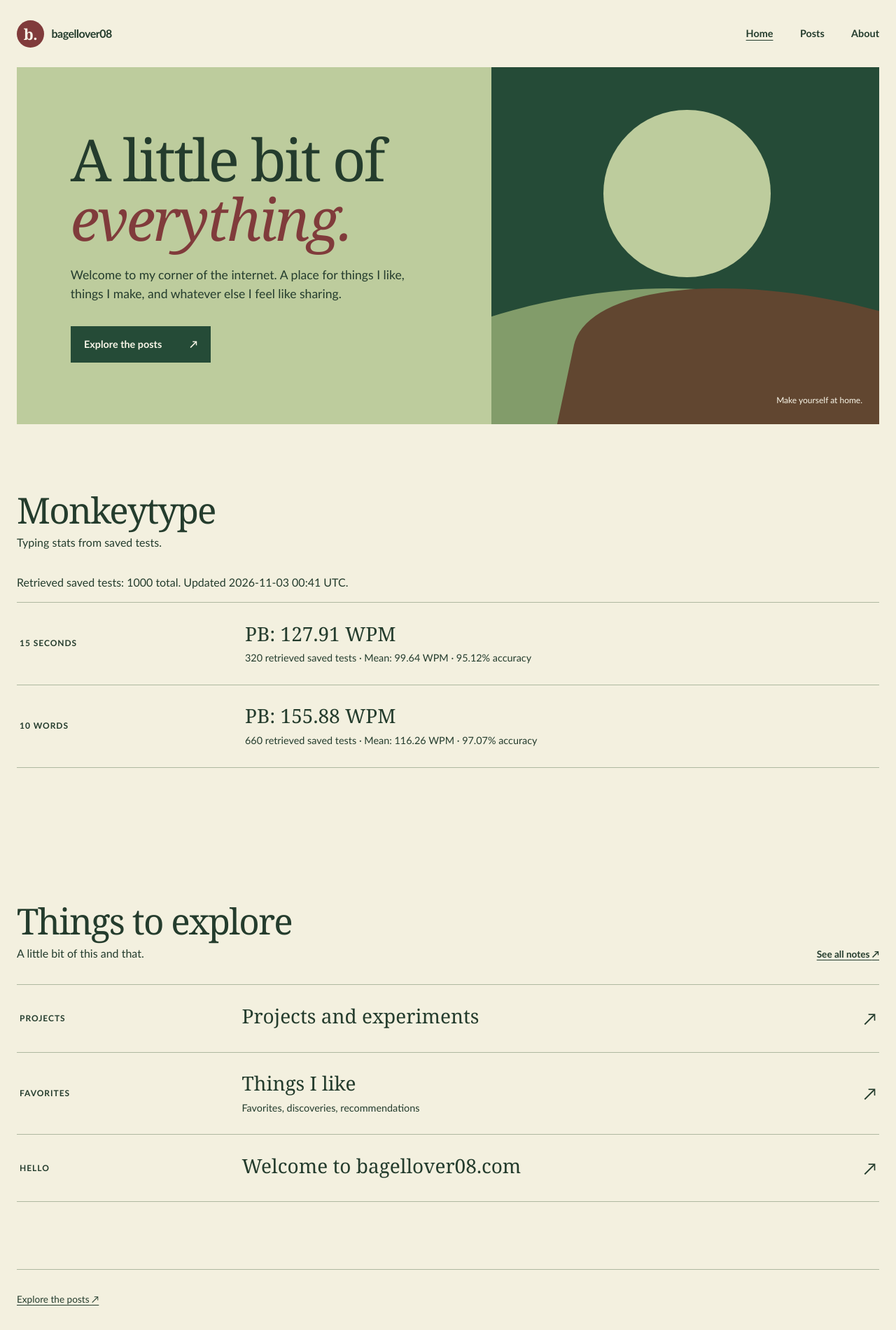
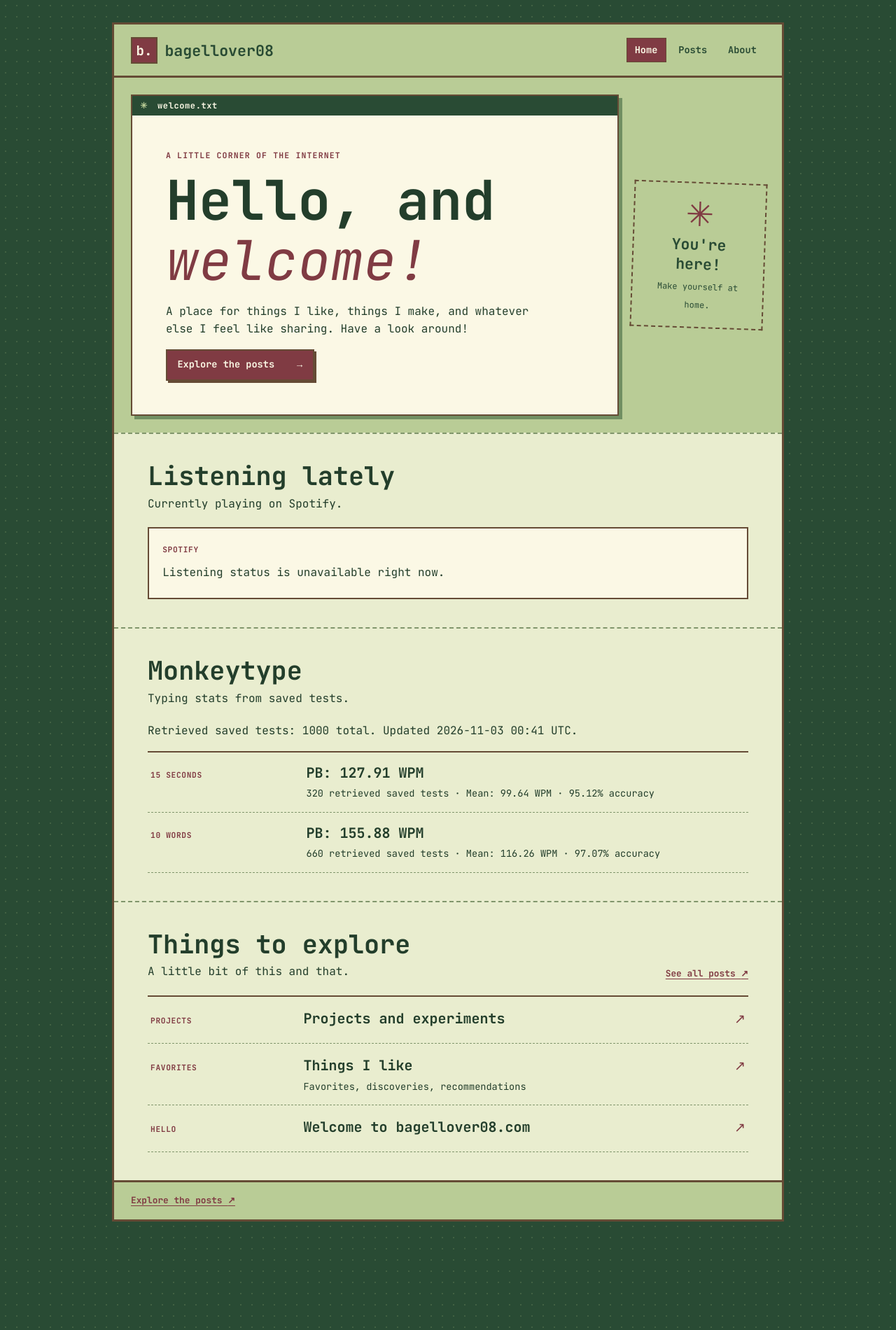
Before and after one commit to bagellover08/bagellover08, a Jekyll site: the page built from index.html, in a window 1280 px wide. Shown: the whole page at 70% size. Built offline with Jekyll 4.4.1, drawn with Linux system fonts in a browser that asks for light colours.

Commit message:
Refresh site design and add Spotify playback

```diff
--- a/_config.yml
+++ b/_config.yml
@@ -2,6 +2,8 @@ title: bagellover08
 description: A personal corner of the internet for sharing whatever catches my interest.
 baseurl: ""
 url: "https://bagellover08.com"
+# Public, read-only Worker endpoint; credentials stay in Cloudflare.
+spotify_playback_url: "https://bagellover08-spotify-playback.spotify-playback-worker.workers.dev/playback"
 markdown: kramdown
 collections:
   notes:
@@ -22,3 +24,4 @@ exclude:
   - DESIGN.md
   - scripts
   - tests
+  - spotify-worker
--- a/_layouts/default.html
+++ b/_layouts/default.html
@@ -5,6 +5,7 @@
   <meta name="viewport" content="width=device-width, initial-scale=1">
   <title>{% if page.title %}{{ page.title | escape }} · {% endif %}{{ site.title | escape }}</title>
   <meta name="description" content="{{ page.description | default: site.description | escape }}">
+  <link rel="stylesheet" href="https://fonts.googleapis.com/css2?family=JetBrains+Mono:ital,wght@0,400;0,700;1,400;1,700&amp;display=swap">
   <link rel="stylesheet" href="{{ '/assets/css/style.css' | relative_url }}">
 </head>
 <body>
--- a/assets/css/style.css
+++ b/assets/css/style.css
@@ -1,92 +1,89 @@
-/* Change these colors to make the site your own. */
+/* The site's forest palette: change these to make it your own. */
 :root {
-  --paper: #f3f0df;
-  --ink: #243c2d;
-  --forest: #254b37;
-  --leaf: #bdcc9d;
-  --moss: #829c6a;
-  --earth: #614630;
-  --berry: #803b3b;
-  --cream: #faf7e9;
-  --line: #aeb8a0;
+  --paper: #e9edcf;
+  --ink: #233e2b;
+  --forest: #294b34;
+  --leaf: #b9cc96;
+  --moss: #718f62;
+  --earth: #654b35;
+  --berry: #803b43;
+  --cream: #fbf8e5;
+  --line: #81966c;
 }
 * { box-sizing: border-box; }
 html { scroll-behavior: smooth; }
-body { margin: 0; background: var(--paper); color: var(--ink); font-family: "Trebuchet MS", Verdana, sans-serif; line-height: 1.55; }
+body { margin: 0; color: var(--ink); background-color: var(--forest); background-image: radial-gradient(#426143 1px, transparent 1px); background-size: 16px 16px; font: 16px/1.6 "JetBrains Mono", monospace; }
 ::selection { background: var(--berry); color: var(--cream); }
-a { color: inherit; text-decoration-thickness: 1px; text-underline-offset: .25em; }
-a:focus-visible { outline: 3px solid var(--berry); outline-offset: 4px; }
-.wrap { width: min(100% - 3rem, 1240px); margin-inline: auto; }
+a { color: var(--berry); text-decoration-thickness: 1px; text-underline-offset: .2em; }
+a:hover { color: var(--forest); }
+a:focus-visible { outline: 3px solid var(--berry); outline-offset: 3px; }
+.wrap { width: min(100% - 2rem, 960px); margin-inline: auto; }
 .skip-link { position: absolute; top: -5rem; left: 1rem; background: var(--cream); padding: .6rem; z-index: 10; }
 .skip-link:focus { top: 1rem; }
-.site-header { min-height: 96px; display: flex; align-items: center; justify-content: space-between; gap: 2rem; }
-.brand { display: inline-flex; align-items: center; gap: .65rem; text-decoration: none; font-weight: bold; letter-spacing: -.03em; }
-.brand-mark { display: grid; place-items: center; width: 39px; height: 39px; border-radius: 50%; background: var(--berry); color: var(--cream); font: bold 1.35rem Georgia, serif; }
-nav { display: flex; flex-wrap: wrap; gap: clamp(1rem, 3vw, 2.5rem); font-size: .9rem; font-weight: bold; }
-nav a { text-decoration: none; }
-nav a:hover, nav a[aria-current] { text-decoration: underline; }
-.hero { display: grid; grid-template-columns: 1.1fr .9fr; min-height: 510px; background: var(--leaf); }
-.hero-copy { padding: clamp(2rem, 6vw, 6rem); align-self: center; }
+.site-header { margin-top: 2rem; padding: 1.1rem 1.5rem; background: var(--leaf); border: 3px solid var(--earth); border-bottom: 0; display: flex; align-items: center; justify-content: space-between; gap: 1rem; }
+.brand { display: inline-flex; align-items: center; gap: .65rem; color: var(--forest); text-decoration: none; font: bold 1.35rem "JetBrains Mono", monospace; }
+.brand-mark { display: grid; place-items: center; width: 38px; height: 38px; border: 2px solid var(--earth); background: var(--berry); color: var(--cream); font: bold 1.2rem "JetBrains Mono", monospace; }
+nav { display: flex; flex-wrap: wrap; gap: .35rem; font-size: .85rem; font-weight: bold; }
+nav a { padding: .35rem .7rem; color: var(--forest); text-decoration: none; border: 1px solid transparent; }
+nav a:hover, nav a[aria-current] { color: var(--cream); background: var(--berry); border-color: var(--earth); }
+main { width: min(100% - 2rem, 960px); margin-inline: auto; background: var(--paper); border: 3px solid var(--earth); border-bottom: 0; }
+main > .wrap { width: 100%; }
 h1, h2, p { margin-top: 0; }
-h1, h2 { font-family: Georgia, serif; font-weight: 400; letter-spacing: -.035em; line-height: 1.03; }
-h1 { font-size: clamp(3.3rem, 6.5vw, 6rem); margin-bottom: 1.5rem; }
-h1 em, .intro-inner em { color: var(--berry); font-weight: 400; }
-.hero-copy p { max-width: 35rem; font-size: 1.1rem; margin-bottom: 2rem; }
-.button { display: inline-flex; justify-content: space-between; align-items: center; gap: 2.5rem; padding: .95rem 1.2rem; background: var(--forest); color: var(--cream); text-decoration: none; font-size: .9rem; font-weight: bold; }
-.button:hover { background: var(--berry); }
-.hero-art { position: relative; overflow: hidden; min-height: 390px; background: var(--forest); }
-.sun { position: absolute; width: 43%; aspect-ratio: 1; border-radius: 50%; background: var(--leaf); top: 12%; left: 29%; }
-.hill { position: absolute; width: 130%; height: 55%; border-radius: 50% 50% 0 0; bottom: -20%; }
-.hill-back { background: var(--moss); left: -45%; transform: rotate(-12deg); }
-.hill-front { background: var(--earth); right: -50%; transform: rotate(12deg); }
-.art-caption { position: absolute; bottom: 1.5rem; right: 1.5rem; color: var(--cream); font-size: .75rem; }
-.intro-band { background: var(--forest); color: var(--cream); margin-top: 2.5rem; }
-.intro-inner { display: grid; grid-template-columns: auto 1fr auto; align-items: center; gap: clamp(1.5rem, 4vw, 4rem); padding-block: 3rem; }
-.big-asterisk { margin: 0; color: var(--leaf); font-size: 4rem; line-height: 1; }
-.intro-inner p:not(.big-asterisk) { max-width: 700px; margin: 0; font: 1.55rem/1.35 Georgia, serif; }
-.intro-inner em { color: var(--leaf); }
-.intro-inner a { font-size: .85rem; font-weight: bold; }
-.home-notes, .garden-content { padding-block: 6rem; }
-.section-head { display: flex; align-items: end; justify-content: space-between; gap: 2rem; margin-bottom: 2rem; }
-h2 { font-size: clamp(2.3rem, 4vw, 3.6rem); margin-bottom: .5rem; }
+h1, h2 { font-family: "JetBrains Mono", monospace; line-height: 1.1; }
+h1 { font-size: clamp(2.7rem, 7vw, 4.9rem); margin-bottom: 1rem; }
+h1 em { color: var(--berry); font-weight: normal; }
+h2 { font-size: clamp(1.7rem, 4vw, 2.3rem); margin-bottom: .4rem; }
+.hero { display: grid; grid-template-columns: minmax(0, 1fr) 190px; gap: 1.2rem; padding: 1.5rem; background: var(--leaf); }
+.hero-copy { border: 2px solid var(--earth); background: var(--cream); box-shadow: 5px 5px 0 var(--moss); }
+.window-label { margin: 0; padding: .35rem .7rem; background: var(--forest); color: var(--cream); font: bold .75rem/1.4 "JetBrains Mono", monospace; letter-spacing: .05em; }
+.window-label span { color: var(--leaf); margin-right: .4rem; }
+.hero-inner { padding: clamp(1.5rem, 4vw, 3rem); }
+.eyebrow { color: var(--berry); font-size: .72rem; font-weight: bold; letter-spacing: .1em; text-transform: uppercase; }
+.hero-inner > p:not(.eyebrow) { max-width: 35rem; }
+.button { display: inline-flex; align-items: center; gap: 2rem; padding: .6rem .9rem; border: 2px solid var(--earth); background: var(--berry); color: var(--cream); text-decoration: none; font-size: .85rem; font-weight: bold; box-shadow: 3px 3px 0 var(--earth); }
+.button:hover { background: var(--forest); color: var(--cream); }
+.welcome-note { align-self: center; padding: 1.25rem 1rem; border: 2px dashed var(--earth); text-align: center; color: var(--forest); transform: rotate(2deg); }
+.welcome-note p { margin: .3rem 0; font: bold 1.35rem "JetBrains Mono", monospace; }
+.welcome-note span:last-child { font-size: .75rem; }
+.welcome-star { color: var(--berry); font-size: 3rem; line-height: 1; }
+.home-notes, .garden-content { padding: 2.5rem clamp(1.5rem, 4vw, 3rem); }
+.home-notes { border-top: 2px dashed var(--line); }
+.spotify-player { padding: 1rem 1.2rem; border: 2px solid var(--earth); background: var(--cream); }
+.spotify-player p { margin: .5rem 0; }
+.spotify-player a { font-size: .8rem; font-weight: bold; }
+.section-head { display: flex; align-items: end; justify-content: space-between; gap: 1rem; margin-bottom: 1.3rem; }
 .section-head p { margin: 0; }
-.text-link, .count { font-size: .85rem; font-weight: bold; white-space: nowrap; }
-.note-list { border-top: 1px solid var(--line); }
-.note-row { display: grid; grid-template-columns: 1fr 3fr auto; gap: 2rem; align-items: center; padding: 1.7rem .25rem; border-bottom: 1px solid var(--line); text-decoration: none; }
-.note-row:hover .note-title { color: var(--berry); }
-.note-category { font-size: .75rem; font-weight: bold; text-transform: uppercase; letter-spacing: .08em; }
-.note-title { font: 1.75rem/1.2 Georgia, serif; }
-.note-title small { display: block; margin-top: .45rem; font: .9rem/1.5 "Trebuchet MS", Verdana, sans-serif; color: var(--ink); }
-.note-arrow { font-size: 1.5rem; }
-.page-heading { padding-block: 5rem; border-bottom: 1px solid var(--line); }
-.page-heading p, .reading-intro { max-width: 38rem; font-size: 1.2rem; }
+.text-link, .count { font-size: .8rem; font-weight: bold; white-space: nowrap; }
+.note-list { border-top: 2px solid var(--earth); }
+.note-row { display: grid; grid-template-columns: 1fr 3fr auto; gap: 1.25rem; align-items: baseline; padding: 1rem .25rem; border-bottom: 1px dashed var(--line); text-decoration: none; }
+.note-row:hover .note-title { color: var(--berry); text-decoration: underline; }
+.note-category { color: var(--berry); font-size: .7rem; font-weight: bold; text-transform: uppercase; letter-spacing: .06em; }
+.note-title { color: var(--ink); font: bold 1.25rem/1.3 "JetBrains Mono", monospace; }
+.note-title small { display: block; margin-top: .4rem; color: var(--ink); font: .85rem/1.5 "JetBrains Mono", monospace; }
+.note-arrow { font-size: 1.2rem; }
+.page-heading { padding: 3rem clamp(1.5rem, 4vw, 3rem); background: var(--leaf); border-bottom: 2px solid var(--earth); }
+.page-heading p, .reading-intro { max-width: 38rem; }
 .period { color: var(--berry); }
-.reading { max-width: 800px; padding-block: 4rem 7rem; }
+.reading { max-width: 960px; padding: 2.5rem clamp(1.5rem, 5vw, 4rem) 5rem; }
 .back-link { font-size: .85rem; font-weight: bold; }
-.reading-header { margin: 3rem 0; }
-.note-kind { color: var(--berry); font-size: .8rem; font-weight: bold; text-transform: uppercase; letter-spacing: .08em; }
-.prose { max-width: 68ch; font-size: 1.1rem; line-height: 1.8; }
-.prose h2 { font-size: 2rem; margin-top: 2.5rem; }
-.prose a { color: var(--berry); }
-.reading-end { margin-top: 4rem; border-top: 1px solid var(--line); padding-top: 2rem; color: var(--berry); }
+.reading-header { margin: 2rem 0; }
+.note-kind { color: var(--berry); font-size: .75rem; font-weight: bold; text-transform: uppercase; letter-spacing: .08em; }
+.prose { max-width: 68ch; line-height: 1.8; }
+.prose h2 { font-size: 1.8rem; margin-top: 2.5rem; }
+.reading-end { margin-top: 3rem; border-top: 2px dashed var(--line); padding-top: 1.5rem; color: var(--berry); }
 .reading-end span { font-size: 2rem; }
-.site-footer { border-top: 1px solid var(--line); display: flex; justify-content: space-between; gap: 1rem; padding-block: 2rem; font-size: .85rem; }
+.site-footer { display: flex; justify-content: space-between; gap: 1rem; padding: 1rem 1.5rem; margin-bottom: 2rem; border: 3px solid var(--earth); background: var(--leaf); font-size: .8rem; font-weight: bold; }
 .site-footer p { margin: 0; }
 @media (max-width: 700px) {
-  .wrap { width: min(100% - 2rem, 1240px); }
-  .site-header { min-height: 80px; gap: 1rem; }
-  .brand span:last-child { display: none; }
+  .site-header { margin-top: 1rem; align-items: flex-start; flex-direction: column; }
   .hero { grid-template-columns: 1fr; }
-  .hero-copy { padding: 3rem 1.5rem; }
-  .hero-art { min-height: 270px; }
-  .intro-inner { grid-template-columns: auto 1fr; }
-  .intro-inner a { grid-column: 2; }
-  .home-notes, .garden-content { padding-block: 4rem; }
-  .section-head { align-items: start; flex-direction: column; gap: 1rem; }
-  .note-row { grid-template-columns: 1fr auto; gap: .5rem; }
+  .welcome-note { transform: none; display: flex; flex-wrap: wrap; align-items: center; justify-content: center; gap: .7rem; }
+  .welcome-star { font-size: 1.5rem; }
+  .welcome-note p { margin: 0; font-size: 1rem; }
+  .section-head { align-items: start; flex-direction: column; }
+  .note-row { grid-template-columns: 1fr auto; gap: .4rem; }
   .note-category { grid-column: 1 / -1; }
-  .note-title { font-size: 1.5rem; }
-  .page-heading { padding-block: 3rem; }
-  .site-footer { flex-direction: column; }
+  .page-heading { padding-block: 2.5rem; }
+  .site-footer { margin-bottom: 1rem; }
 }
 @media (prefers-reduced-motion: reduce) { html { scroll-behavior: auto; } }
--- /dev/null
+++ b/assets/js/spotify.js
@@ -0,0 +1,41 @@
+(() => {
+  const player = document.querySelector('[data-spotify-player]');
+  if (!player) return;
+  const status = player.querySelector('[data-spotify-status]');
+  const link = player.querySelector('[data-spotify-link]');
+  const endpoint = player.dataset.endpoint;
+  if (!endpoint) return;
+
+  let url;
+  try {
+    url = new URL(endpoint);
+    if (url.protocol !== 'https:') return;
+  } catch { return; }
+
+  async function update() {
+    try {
+      const response = await fetch(url, { credentials: 'omit', cache: 'no-store' });
+      if (!response.ok) throw new Error('Playback unavailable');
+      const data = await response.json();
+      link.hidden = true;
+      if (!data.is_playing || !data.item) {
+        status.textContent = 'Nothing playing right now.';
+        return;
+      }
+      const artists = Array.isArray(data.item.artists) ? data.item.artists.filter(a => typeof a === 'string').join(', ') : '';
+      status.textContent = [data.item.name, artists].filter(Boolean).join(' — ');
+      try {
+        const track = new URL(data.item.url);
+        if (track.protocol === 'https:' && track.hostname === 'open.spotify.com') {
+          link.href = track.href;
+          link.hidden = false;
+        }
+      } catch { /* A track link is optional. */ }
+    } catch {
+      status.textContent = 'Listening status is unavailable right now.';
+      link.hidden = true;
+    }
+  }
+  update();
+  setInterval(() => { if (!document.hidden) update(); }, 60000);
+})();
--- a/index.html
+++ b/index.html
@@ -2,9 +2,27 @@
 layout: default
 ---
 <section class="hero wrap">
-  <div class="hero-copy"><h1>A little bit of<br><em>everything.</em></h1><p>Welcome to my corner of the internet. A place for things I like, things I make, and whatever else I feel like sharing.</p><a class="button" href="{{ '/garden/' | relative_url }}">Explore the posts <span aria-hidden="true">↗</span></a></div>
-  <div class="hero-art" aria-hidden="true"><div class="sun"></div><div class="hill hill-back"></div><div class="hill hill-front"></div><div class="art-caption">Make yourself at home.</div></div>
+  <div class="hero-copy">
+    <p class="window-label"><span aria-hidden="true">✳</span> welcome.txt</p>
+    <div class="hero-inner">
+      <p class="eyebrow">A little corner of the internet</p>
+      <h1>Hello, and<br><em>welcome!</em></h1>
+      <p>A place for things I like, things I make, and whatever else I feel like sharing. Have a look around!</p>
+      <a class="button" href="{{ '/garden/' | relative_url }}">Explore the posts <span aria-hidden="true">→</span></a>
+    </div>
+  </div>
+  <aside class="welcome-note"><span aria-hidden="true" class="welcome-star">✳</span><p>You're here!</p><span>Make yourself at home.</span></aside>
 </section>
+
+<section class="home-notes wrap" aria-labelledby="spotify-heading">
+  <div class="section-head"><div><h2 id="spotify-heading">Listening lately</h2><p>Currently playing on Spotify.</p></div></div>
+  <div class="spotify-player" data-spotify-player data-endpoint="{{ site.spotify_playback_url | escape }}">
+    <span class="note-category">Spotify</span>
+    <p data-spotify-status>Listening status is unavailable right now.</p>
+    <a data-spotify-link href="https://open.spotify.com/" hidden>Listen on Spotify ↗</a>
+  </div>
+</section>
+<script src="{{ '/assets/js/spotify.js' | relative_url }}" defer></script>
 
 <section class="home-notes wrap" aria-labelledby="monkeytype-heading">
   <div class="section-head"><div><h2 id="monkeytype-heading">Monkeytype</h2><p>Typing stats from saved tests.</p></div></div>
@@ -21,6 +39,6 @@ layout: default
   {% endif %}
 </section>
 
-<section class="home-notes wrap"><div class="section-head"><div><h2>Things to explore</h2><p>A little bit of this and that.</p></div><a class="text-link" href="{{ '/garden/' | relative_url }}">See all notes <span aria-hidden="true">↗</span></a></div>
+<section class="home-notes wrap"><div class="section-head"><div><h2>Things to explore</h2><p>A little bit of this and that.</p></div><a class="text-link" href="{{ '/garden/' | relative_url }}">See all posts <span aria-hidden="true">↗</span></a></div>
   <div class="note-list">{% assign notes = site.notes | sort: 'title' %}{% for note in notes limit:3 %}<a class="note-row" href="{{ note.url | relative_url }}"><span class="note-category">{{ note.category | default: 'Note' | escape }}</span><span class="note-title">{{ note.title | escape }}<small>{{ note.description | escape }}</small></span><span class="note-arrow" aria-hidden="true">↗</span></a>{% endfor %}</div>
 </section>
```
Also changed, not shown: DESIGN.md (+1 -1 lines), tests/test_spotify_widget.cjs (added, +39 -0 lines).
